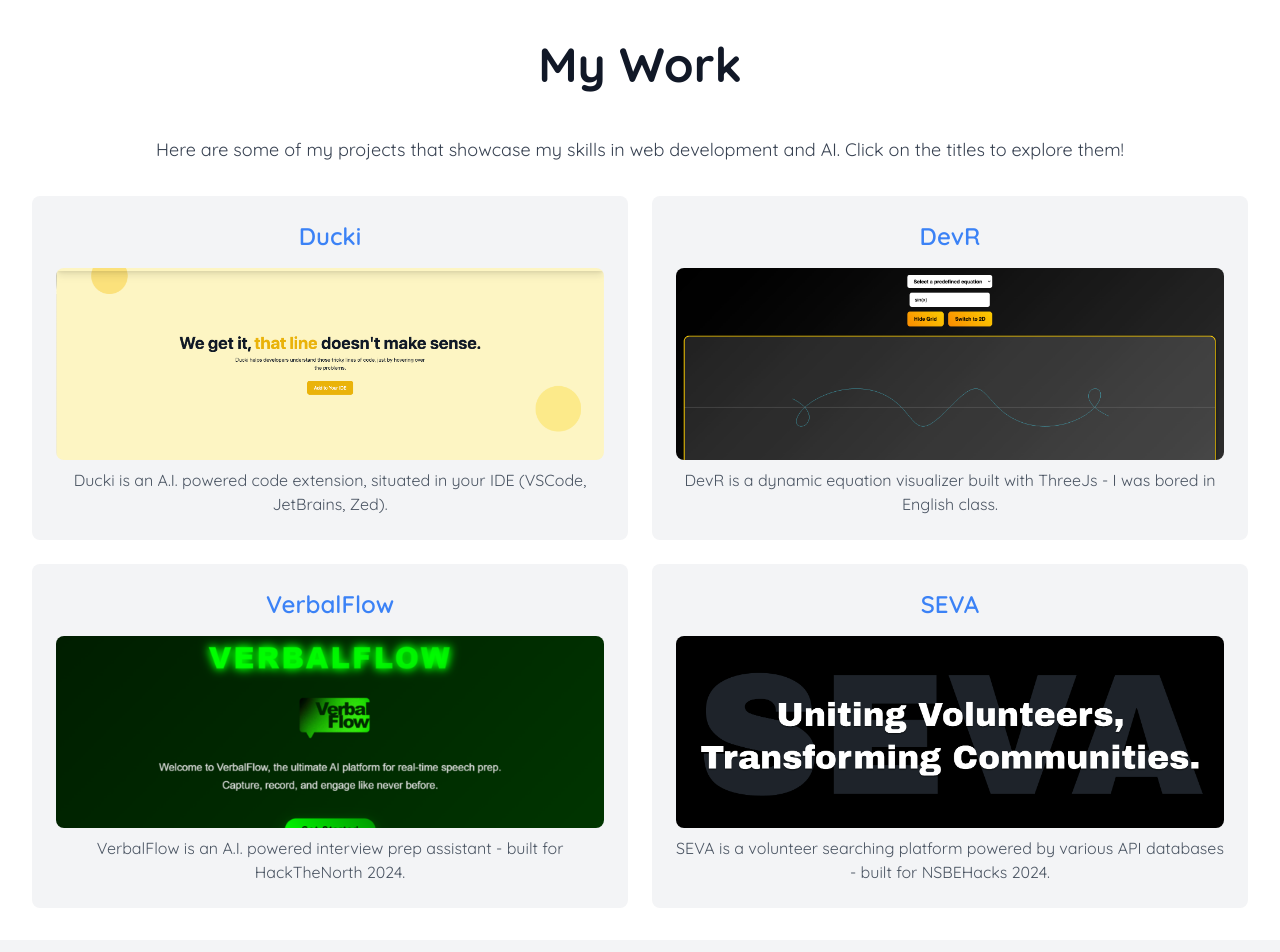
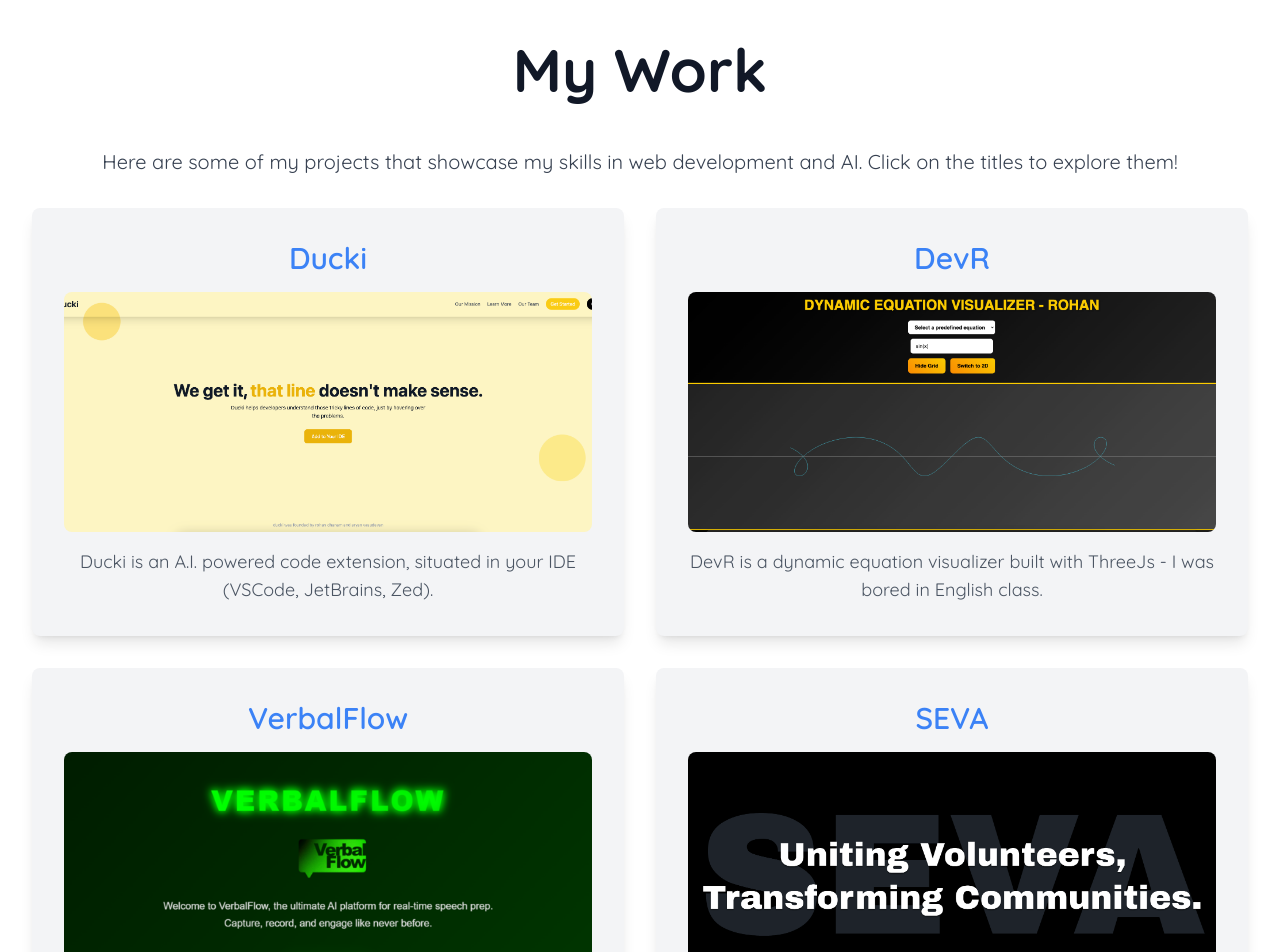
Before and after one commit to rdnm0/me, a React (Create React App) app: page / in a window 1280 px wide. Shown: the part 2140-3092 px from the top of the page. Built offline with nearby package versions, Linux system fonts and the light colour scheme; a web font is replaced by a local one.

Commit message:
aestehtic changes

```diff
--- a/src/components/About.jsx
+++ b/src/components/About.jsx
@@ -4,7 +4,6 @@
 const About = () => {
   return (
     <div id="about" className="relative flex flex-col md:flex-row items-center justify-center min-h-screen p-8 dark:bg-gray-900">
-
       {/* Image Section */}
       <motion.div
         className="md:w-1/2 flex justify-center h-full mb-8 md:mb-0"
@@ -12,8 +11,14 @@
         animate={{ scale: 1 }}
         transition={{ duration: 1, delay: 0.5 }}
       >
-            <div className="w-96 h-96 rounded-full overflow-hidden shadow-2xl">
-            <img src="/gohanpfp.jpg" alt="Rohan's profile" className="object-cover w-full h-full" />
+        <div className="w-96 h-96 rounded-full overflow-hidden shadow-lg transition-transform duration-300 transform hover:scale-105">
+          <motion.img
+            src="/gohanpfp.jpg"
+            alt="Rohan's profile"
+            className="object-cover w-full h-full"
+            whileHover={{ rotate: 360 }}
+            transition={{ duration: 0.5 }}
+          />
         </div>
       </motion.div>
 
@@ -26,8 +31,7 @@
       >
         <h2 className="text-6xl font-bold mb-8 text-gray-900 dark:text-white">About Me</h2>
         <p className="text-3xl text-gray-600 dark:text-gray-400 md:float-left md:w-3/4 md:pr-6">
-            Hi, I'm Rohan, a passionate software developer based in Toronto. I'm currently studying in the International Baccalaureate Diploma Programme (IBDP) in 11th grade. In my free time, I enjoy hitting the gym to stay fit and playing video games to unwind (obsessed with Sparking Zero! currently). For the past two years, I've been honing my coding skills, particularly focusing on competitive programming. I have a strong background in web development, where I enjoy creating user-friendly solutions that empower people to achieve their goals.
-
+          Hi, I'm Rohan, a passionate software developer based in <a href="https://ca.octobersveryown.com/" className="text-blue-500 hover:underline" target="_blank" rel="noopener noreferrer">Toronto</a>. I'm currently studying in the International Baccalaureate Diploma Programme (IBDP) in 11th grade. In my free time, I enjoy hitting the gym to stay fit and playing video games to unwind (obsessed with <a href="https://dragonballsparkingzero.com/" className="text-blue-500 hover:underline" target="_blank" rel="noopener noreferrer">Sparking Zero!</a> currently). For the past two years, I've been honing my coding skills, particularly focusing on competitive programming. I have a strong background in web development, where I enjoy creating user-friendly solutions that empower people to achieve their goals.
         </p>
       </motion.div>
     </div>
--- a/src/components/Work.jsx
+++ b/src/components/Work.jsx
@@ -3,34 +3,34 @@
 const Work = () => {
   return (
     <div id="work" className="p-8 dark:bg-gray-900">
-      <h2 className="text-5xl font-bold text-center mb-12 text-gray-900 dark:text-white">My Work</h2>
-      <p className="text-center text-lg text-gray-700 dark:text-gray-300 mb-8">
+      <h2 className="text-6xl font-bold text-center mb-12 text-gray-900 dark:text-white">My Work</h2>
+      <p className="text-center text-xl text-gray-700 dark:text-gray-300 mb-8">
         Here are some of my projects that showcase my skills in web development and AI. Click on the titles to explore them!
       </p>
-      <div className="grid grid-cols-1 sm:grid-cols-2 gap-6">
+      <div className="grid grid-cols-1 sm:grid-cols-2 gap-8">
         {/* Ducki Project */}
-        <div className="p-6 rounded-lg bg-gray-100 dark:bg-gray-800 text-center transition-transform transform hover:scale-105">
-          <a href="https://duckiapp.vercel.app/" className="text-2xl font-semibold text-blue-500 dark:text-blue-400 hover:underline">Ducki</a>
-          <img src="/ducki.png" alt="Ducki Project" className="w-full h-48 object-cover rounded-lg mt-4" />
-          <p className="mt-2 text-gray-600 dark:text-gray-400">Ducki is an A.I. powered code extension, situated in your IDE (VSCode, JetBrains, Zed).</p>
+        <div className="p-8 rounded-lg bg-gray-100 dark:bg-gray-800 text-center shadow-lg transition-transform transform hover:scale-105 hover:shadow-2xl">
+          <a href="https://duckiapp.vercel.app/" className="text-3xl font-semibold text-blue-500 dark:text-blue-400 hover:underline">Ducki</a>
+          <img src="/ducki.png" alt="Ducki Project" className="w-full h-60 object-cover rounded-lg mt-4" />
+          <p className="mt-4 text-gray-600 dark:text-gray-400 text-lg">Ducki is an A.I. powered code extension, situated in your IDE (VSCode, JetBrains, Zed).</p>
         </div>
         {/* DevR Project */}
-        <div className="p-6 rounded-lg bg-gray-100 dark:bg-gray-800 text-center transition-transform transform hover:scale-105">
-          <a href="https://graphimator.vercel.app/" className="text-2xl font-semibold text-blue-500 dark:text-blue-400 hover:underline">DevR</a>
-          <img src="/devr.png" alt="DevR Project" className="w-full h-48 object-cover rounded-lg mt-4" />
-          <p className="mt-2 text-gray-600 dark:text-gray-400">DevR is a dynamic equation visualizer built with ThreeJs - I was bored in English class.</p>
+        <div className="p-8 rounded-lg bg-gray-100 dark:bg-gray-800 text-center shadow-lg transition-transform transform hover:scale-105 hover:shadow-2xl">
+          <a href="https://graphimator.vercel.app/" className="text-3xl font-semibold text-blue-500 dark:text-blue-400 hover:underline">DevR</a>
+          <img src="/devr.png" alt="DevR Project" className="w-full h-60 object-cover rounded-lg mt-4" />
+          <p className="mt-4 text-gray-600 dark:text-gray-400 text-lg">DevR is a dynamic equation visualizer built with ThreeJs - I was bored in English class.</p>
         </div>
         {/* VerbalFlow Project */}
-        <div className="p-6 rounded-lg bg-gray-100 dark:bg-gray-800 text-center transition-transform transform hover:scale-105">
-          <a href="https://github.com/RC-6989/Verbalflow" className="text-2xl font-semibold text-blue-500 dark:text-blue-400 hover:underline">VerbalFlow</a>
-          <img src="verbal.png" alt="VerbalFlow Project" className="w-full h-48 object-cover rounded-lg mt-4" />
-          <p className="mt-2 text-gray-600 dark:text-gray-400">VerbalFlow is an A.I. powered interview prep assistant - built for HackTheNorth 2024.</p>
+        <div className="p-8 rounded-lg bg-gray-100 dark:bg-gray-800 text-center shadow-lg transition-transform transform hover:scale-105 hover:shadow-2xl">
+          <a href="https://github.com/RC-6989/Verbalflow" className="text-3xl font-semibold text-blue-500 dark:text-blue-400 hover:underline">VerbalFlow</a>
+          <img src="verbal.png" alt="VerbalFlow Project" className="w-full h-60 object-cover rounded-lg mt-4" />
+          <p className="mt-4 text-gray-600 dark:text-gray-400 text-lg">VerbalFlow is an A.I. powered interview prep assistant - built for HackTheNorth 2024.</p>
         </div>
         {/* SEVA Project */}
-        <div className="p-6 rounded-lg bg-gray-100 dark:bg-gray-800 text-center transition-transform transform hover:scale-105">
-          <a href="https://devpost.com/software/seva-6ofbzh" className="text-2xl font-semibold text-blue-500 dark:text-blue-400 hover:underline">SEVA</a>
-          <img src="seva.png" alt="SEVA Project" className="w-full h-48 object-cover rounded-lg mt-4" />
-          <p className="mt-2 text-gray-600 dark:text-gray-400">SEVA is a volunteer searching platform powered by various API databases - built for NSBEHacks 2024.</p>
+        <div className="p-8 rounded-lg bg-gray-100 dark:bg-gray-800 text-center shadow-lg transition-transform transform hover:scale-105 hover:shadow-2xl">
+          <a href="https://devpost.com/software/seva-6ofbzh" className="text-3xl font-semibold text-blue-500 dark:text-blue-400 hover:underline">SEVA</a>
+          <img src="seva.png" alt="SEVA Project" className="w-full h-60 object-cover rounded-lg mt-4" />
+          <p className="mt-4 text-gray-600 dark:text-gray-400 text-lg">SEVA is a volunteer searching platform powered by various API databases - built for NSBEHacks 2024.</p>
         </div>
       </div>
     </div>
```
Lines whose indentation alone changed are shown as unchanged.
